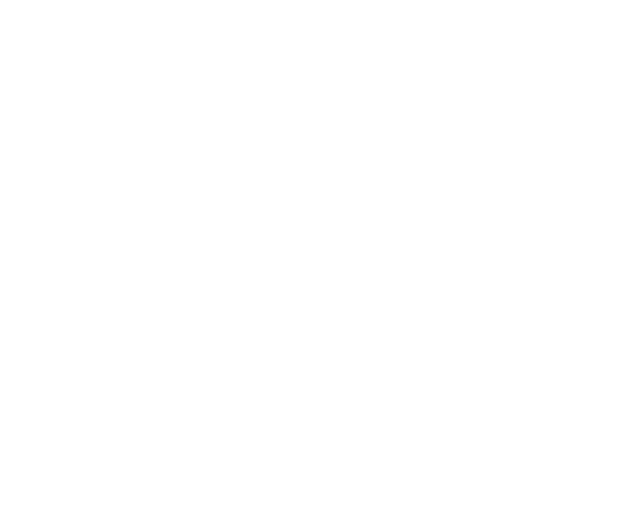
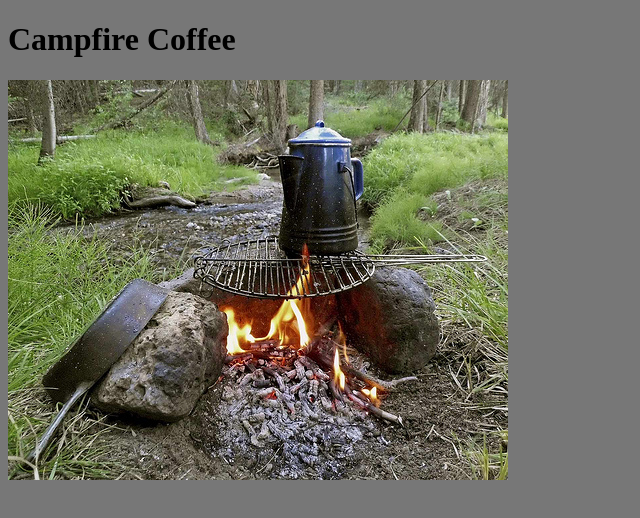
Before and after one commit to titandino/class06-coffee, a plain HTML site: page index.html in a window 1280 px wide. Shown: the whole page, without its empty margins (0-640 px from the left). Drawn offline with Linux system fonts and the light colour scheme.

Commit message:
Added index page and css

```diff
--- a/index.html
+++ b/index.html
@@ -3,8 +3,15 @@
   <head>
     <meta charset="utf-8">
     <title>Campfire Coffee</title>
+    <link rel="stylesheet" href="style.css" charset="utf-8">
   </head>
   <body>
-
+    <header>
+      <h1>Campfire Coffee</h1>
+    </header>
+    <main>
+      <img src="assets/campfire-coffee.jpg" alt="Campfire Coffee" />
+    </main>
+    <footer></footer>
   </body>
 </html>
--- /dev/null
+++ b/style.css
@@ -0,0 +1,3 @@
+body {
+  background-color: #777
+}
```
Also changed, not shown: data.html (+2 -2 lines).
